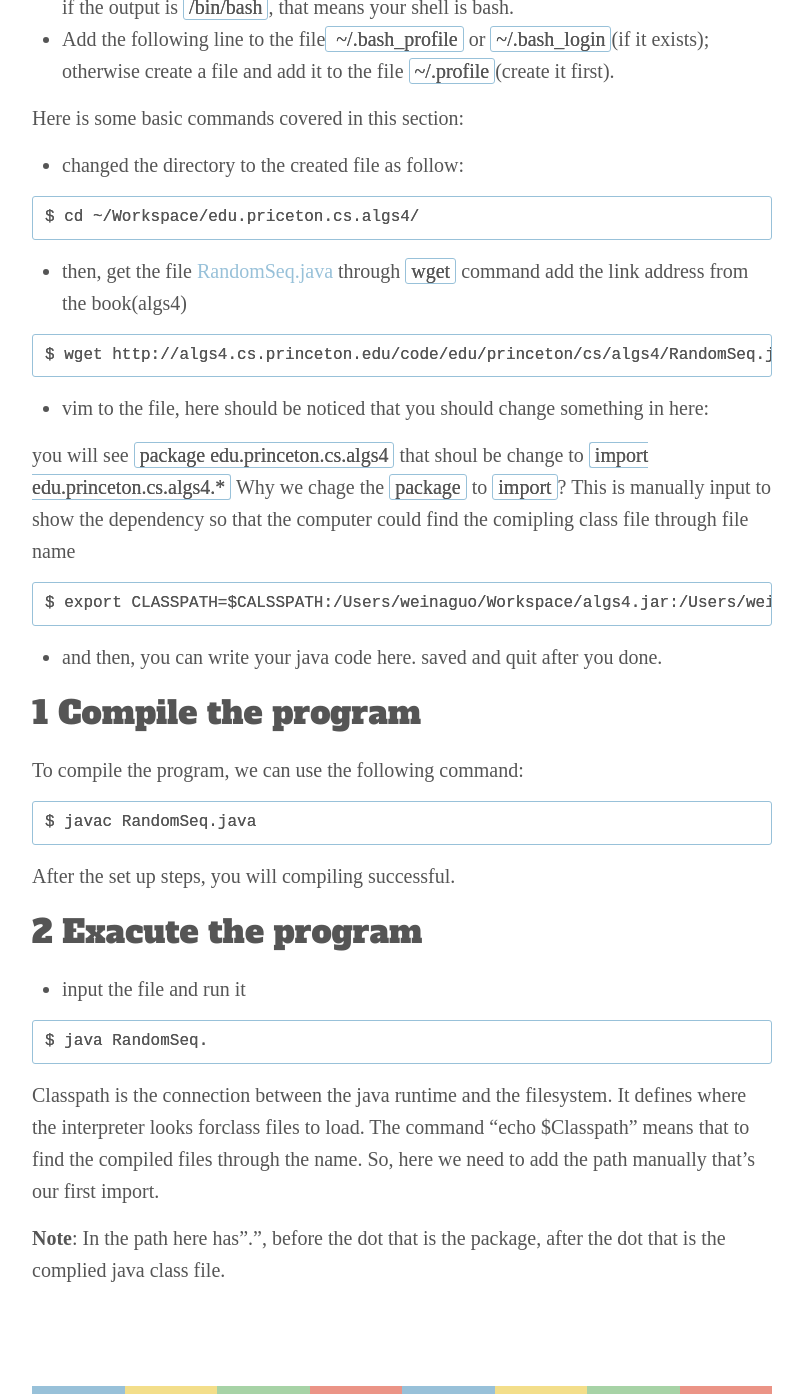
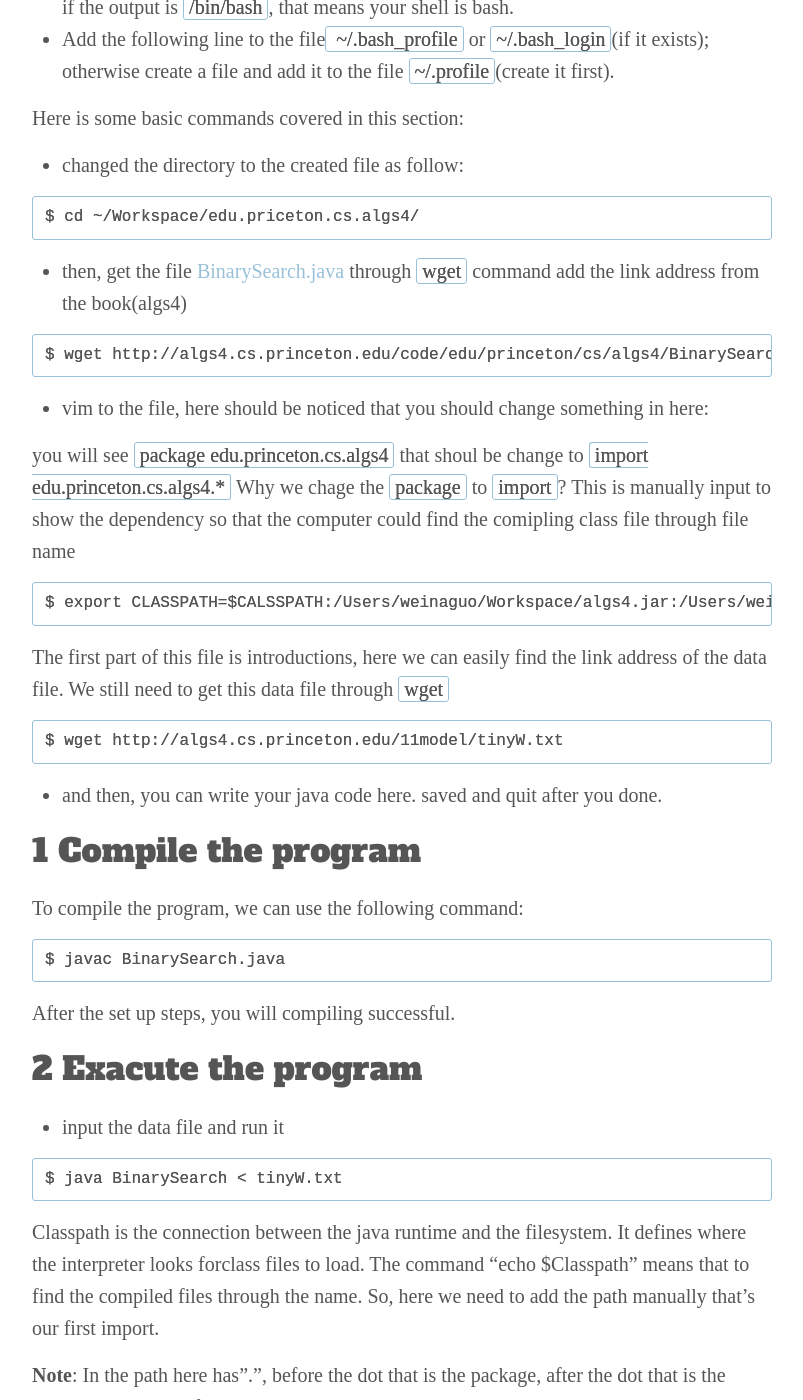
Before and after one commit to weina1117/weina1117.github.io, a Jekyll site: the page built from _posts/2016-11-17-algorithms4-try_to_learn_java.md, in a window 1280 px wide and 1400 px high, scrolled down 795 px. Shown: the whole window, without its empty margins (238-1041 px from the left). Built offline with Jekyll 4.4.1, drawn with Linux system fonts in a browser that asks for light colours; some web fonts are replaced; comment, search, counter and statistics services are not loaded.

Commit message:
update datafiles part

````diff
--- a/_posts/2016-11-17-algorithms4-try_to_learn_java.md
+++ b/_posts/2016-11-17-algorithms4-try_to_learn_java.md
@@ -30,11 +30,11 @@ Here is some basic commands covered in this section:
 $ cd ~/Workspace/edu.priceton.cs.algs4/
 ```
 
-* then, get the file [RandomSeq.java]( http://algs4.cs.princeton.edu/code/edu/princeton/cs/algs4/RandomSeq.java)
+* then, get the file [BinarySearch.java]( http://algs4.cs.princeton.edu/code/edu/princeton/cs/algs4/BinarySearch.java)
 through `wget` command add the link address from the book(algs4)
 
 ```sh
-$ wget http://algs4.cs.princeton.edu/code/edu/princeton/cs/algs4/RandomSeq.java
+$ wget http://algs4.cs.princeton.edu/code/edu/princeton/cs/algs4/BinarySearch.java
 ```
 
 * vim to the file, here should be noticed that you should change something in
@@ -49,6 +49,13 @@ the comipling class file through file name
 $ export CLASSPATH=$CALSSPATH:/Users/weinaguo/Workspace/algs4.jar:/Users/weinaguo/Workspace/edu.princeton.cs.algs4
 ```
 
+The first part of this file is introductions, here we can easily find the link
+address of the data file. We still need to get this data file through `wget`
+
+```sh
+$ wget http://algs4.cs.princeton.edu/11model/tinyW.txt
+```
+
 * and then, you can write your java code here. saved and quit after you done.
 
 1 Compile the program
@@ -56,7 +63,7 @@ $ export CLASSPATH=$CALSSPATH:/Users/weinaguo/Workspace/algs4.jar:/Users/weinagu
 To compile the program, we can use the following command:
 
 ```sh
-$ javac RandomSeq.java
+$ javac BinarySearch.java
 ```
 
 After the set up steps, you will compiling successful.
@@ -64,10 +71,10 @@ After the set up steps, you will compiling successful.
 2 Exacute the program
 ---------------------
 
-* input the file and run it
+* input the data file and run it
 
 ```sh
-$ java RandomSeq.
+$ java BinarySearch < tinyW.txt
 ```
 
 Classpath is the connection between the java runtime and the filesystem.
````
